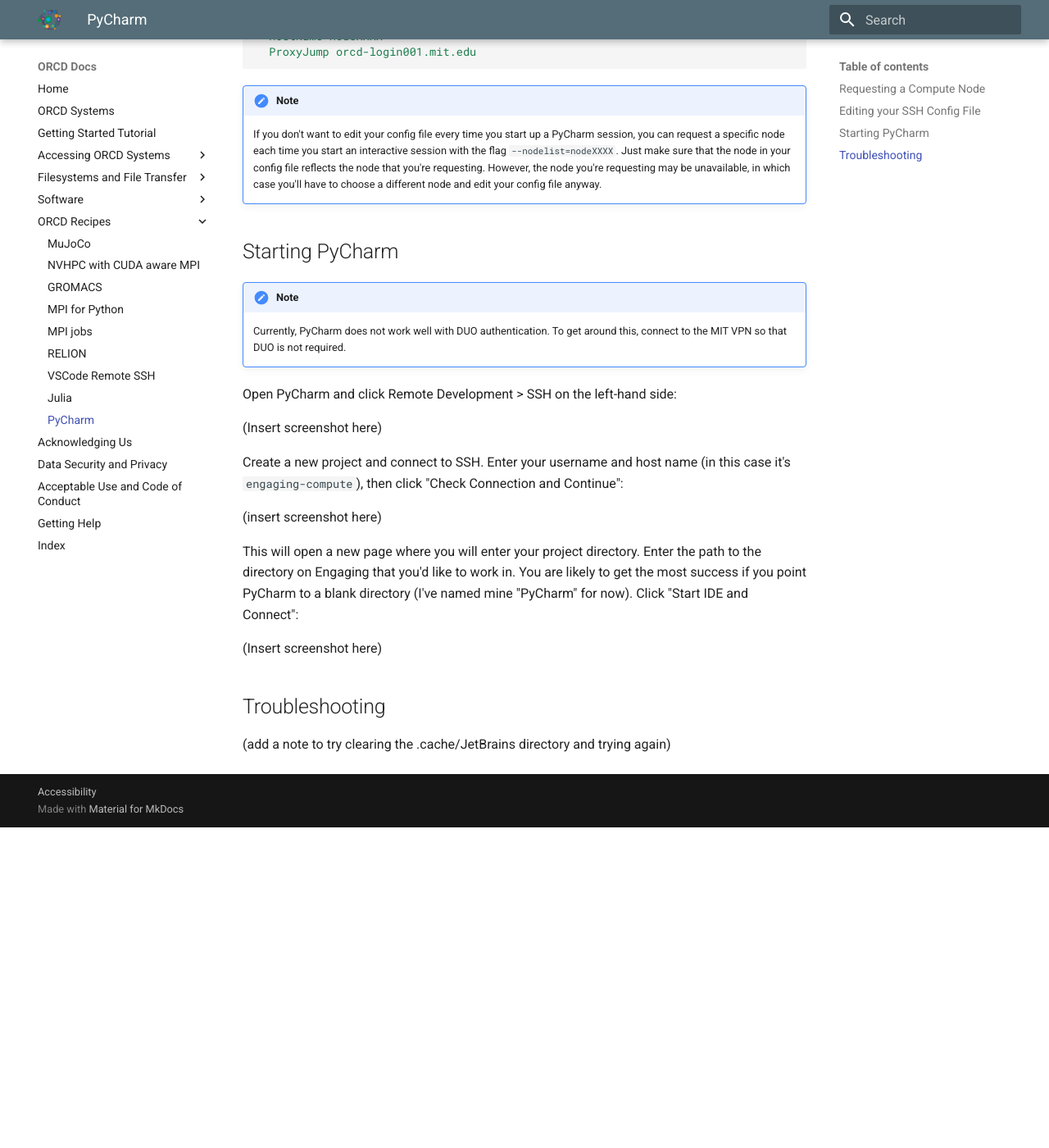
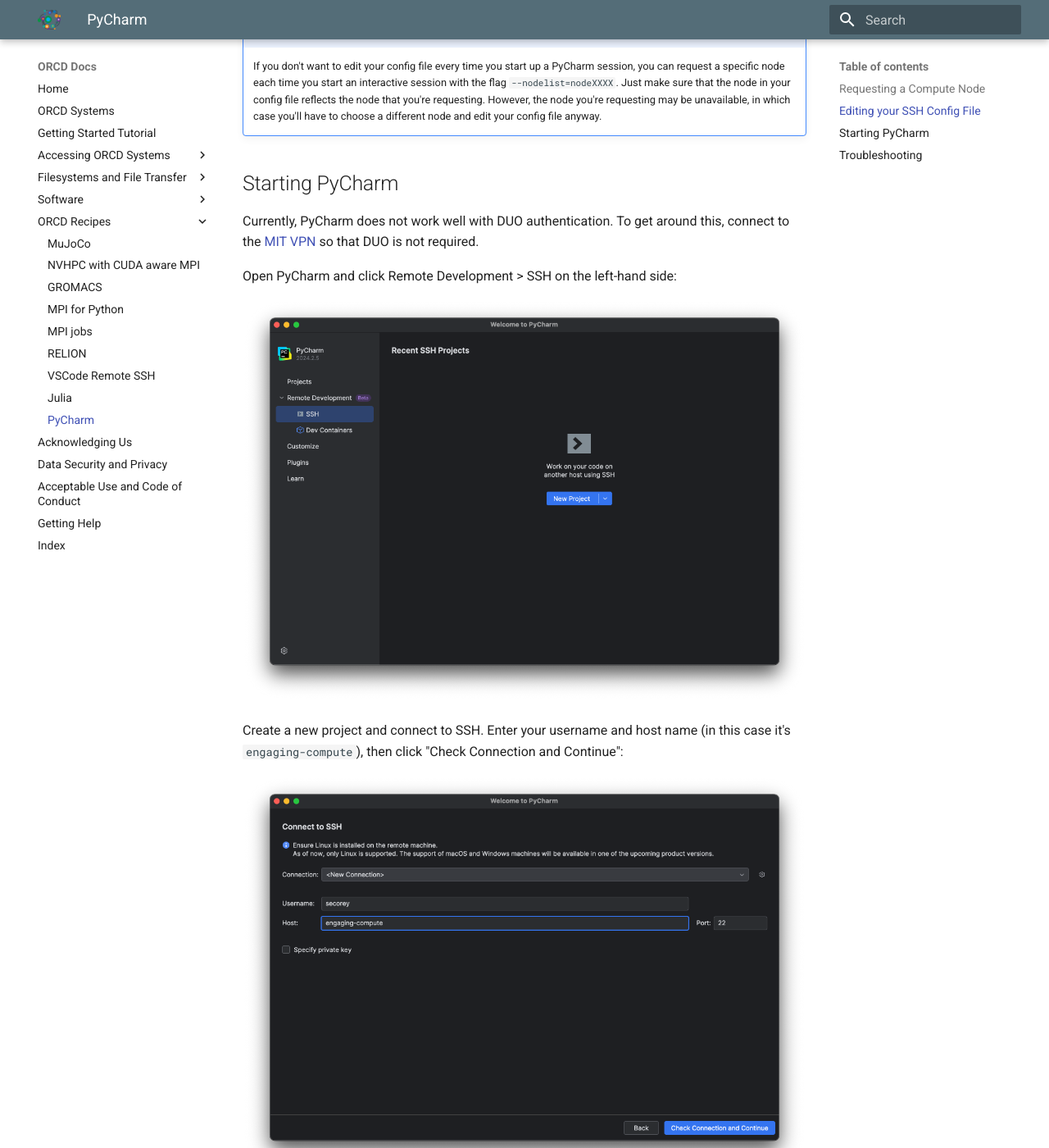
Before and after one commit to mit-orcd/orcd-docs-edit, an MkDocs documentation site: the page built from docs/recipes/pycharm.md, in a window 1280 px wide and 1400 px high, scrolled down 1292 px. Shown: the whole window at 82% size. Built offline with MkDocs 1.6.1 and Material for MkDocs 9.7.7, drawn with Linux system fonts in a browser that asks for light colours; before the commit the page ends 2301 px from its top, so only the background shows below that; some of the changed text lies outside the part shown.

Commit message:
uploading images

````diff
--- a/docs/recipes/pycharm.md
+++ b/docs/recipes/pycharm.md
@@ -4,9 +4,6 @@
  - Howto Recipes
  - Best Practices
 ---
-
-NOTE: This is all for Engaging as of now (does not work for SuperCloud)
-NOTE: This document assumes users have access to mit_normal (PyCharm does not work on Centos7)
 
 # Using PyCharm on an ORCD System
 
@@ -68,26 +65,35 @@
 
 ## Starting PyCharm
 
-!!! note
-    Currently, PyCharm does not work well with DUO authentication. To get around
-    this, connect to the MIT VPN so that DUO is not required.
+Currently, PyCharm does not work well with DUO authentication. To get around
+this, connect to the [MIT VPN](https://ist.mit.edu/vpn) so that DUO is not
+required.
 
 Open PyCharm and click Remote Development > SSH on the left-hand side:
 
-(Insert screenshot here)
+![PyCharm remote development](../images/pycharm/pycharm_remote_dev.png)
 
 Create a new project and connect to SSH. Enter your username and host name (in
 this case it's `engaging-compute`), then click "Check Connection and Continue":
 
-(insert screenshot here)
+![Setting up SSH connection on PyCharm](../images/pycharm/pycharm_connect_ssh.png)
 
 This will open a new page where you will enter your project directory. Enter
 the path to the directory on Engaging that you'd like to work in. You are likely
 to get the most success if you point PyCharm to a blank directory (I've named
-mine "PyCharm" for now). Click "Start IDE and Connect":
+mine `pycharm` for now). Click "Download IDE and Connect":
 
-(Insert screenshot here)
+![Entering your project directory on PyCharm](../images/pycharm/pycharm_choose_ide.png)
 
 ## Troubleshooting
 
-(add a note to try clearing the .cache/JetBrains directory and trying again)
+If you are still running into issues, try deleting the JetBrains cache in your
+home directory on the cluster via the command line:
+
+```bash
+rm -r ~/.cache/JetBrains
+```
+
+<!--
+NOTE: This document assumes users have access to mit_normal
+-->
````
Also changed, not shown: docs/images/pycharm/pycharm_choose_ide.png (added), docs/images/pycharm/pycharm_connect_ssh.png (added), docs/images/pycharm/pycharm_remote_dev.png (added).
